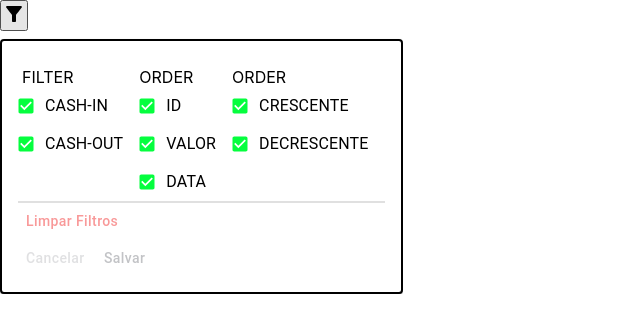
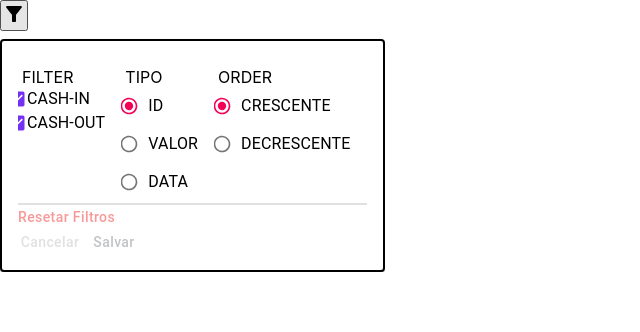
Before and after one commit to PedroMiguel7/NG-CASH, a React (Create React App) app in the folder ui/: page /filtro in a window 1280 px wide. Both pictures are taken after a click on the button 14 px from the left and 15 px from the top of the page. Shown: the top 332 px of the page, without its empty margins (0-640 px from the left). Built offline with nearby package versions, Linux system fonts and the light colour scheme.

Commit message:
:construction: feat: adding transfer filters

```diff
--- a/ui/src/app/components/filter/filtro.tsx
+++ b/ui/src/app/components/filter/filtro.tsx
@@ -10,8 +10,8 @@ import Checkbox from "@mui/material/Checkbox";
 import Divider from "@mui/material/Divider";
 import Button from "@mui/material/Button";
 import * as React from "react";
-import TextField from "@mui/material/TextField";
 import { Filtros, FiltrosContainer, FiltrosHeader } from "./styles";
+import { Radio } from "@material-ui/core";
 
 function FilterPopper(props: any) {
   const [anchorEl, setAnchorEl] = React.useState(null);
@@ -28,82 +28,84 @@ function FilterPopper(props: any) {
   const [checkboxState, setUnchecked] = React.useState();
 
   const limpar = () => {
-    setValue(new Date());
-    setValue2(new Date("1998-10-09"));
-    setCheckedFA(true);
-    setCheckedAN(true);
-    setCheckedCO(true);
+    setCheckedFCI(true);
+    setCheckedFCO(true);
+    setCheckedID(true);
+    setCheckedVA(false);
+    setCheckedDA(false);
+    setCheckedCE(true);
+    setCheckedDE(false);
   };
 
-  const CheckboxStyle = styled(Checkbox)({
+  const CheckboxStyle = styled(Radio)({
     color: "black",
     "&.Mui-checked": {
-      color: "#05FE3E",
+      color: "#7431F4",
     },
   });
 
-  const [checkedFA, setCheckedFA] = React.useState(true);
-  const handleChangeFA = (evento: any) => {
-    setCheckedFA(evento.target.checked);
+  const CheckboxStyleFILTER = styled(Checkbox)({
+    color: "black",
+    "&.Mui-checked": {
+      //   color: "#05FE3E",
+      color: "#7431F4",
+    },
+  });
+
+  // CHECK FILTER
+  const [checkedFCI, setCheckedFCI] = React.useState(true);
+  const handleChangeFCI = (evento: any) => {
+    setCheckedFCI(evento.target.checked);
+  };
+  const [checkedFCO, setCheckedFCO] = React.useState(true);
+  const handleChangeFCO = (evento: any) => {
+    setCheckedFCO(evento.target.checked);
   };
 
-  const [checkedAN, setCheckedAN] = React.useState(true);
-  const handleChangeAN = (evento: any) => {
-    setCheckedAN(evento.target.checked);
+  // CHECK TIPO
+  const [checkedID, setCheckedID] = React.useState(true);
+  const handleChangeID = (evento: any) => {
+    setCheckedID(evento.target.checked);
+    setCheckedVA(false);
+    setCheckedDA(false);
+  };
+  const [checkedVA, setCheckedVA] = React.useState(false);
+  const handleChangeVA = (evento: any) => {
+    setCheckedVA(evento.target.checked);
+    setCheckedID(false);
+    setCheckedDA(false);
+  };
+  const [checkedDA, setCheckedDA] = React.useState(false);
+  const handleChangeDA = (evento: any) => {
+    setCheckedDA(evento.target.checked);
+    setCheckedID(false);
+    setCheckedVA(false);
   };
 
-  const [checkedCO, setCheckedCO] = React.useState(true);
-  const handleChangeCO = (evento: any) => {
-    setCheckedCO(evento.target.checked);
+  // CHECK ORDER
+  const [checkedCE, setCheckedCE] = React.useState(true);
+  const handleChangeCE = (evento: any) => {
+    setCheckedCE(evento.target.checked);
+    setCheckedDE(false);
+  };
+  const [checkedDE, setCheckedDE] = React.useState(false);
+  const handleChangeDE = (evento: any) => {
+    setCheckedDE(evento.target.checked);
+    setCheckedCE(false);
   };
 
-  const [value, setValue] = React.useState(new Date());
-  //const [value2, setValue2] = React.useState('1998-10-09');
-  const [value2, setValue2] = React.useState(new Date("1998-10-09"));
-
-  var projetos = props.PROJETOS;
-
   function Filtrar() {
-    projetos = props.PROJETOS;
     var elementos: string[] = [];
-    if (checkedAN === true) {
-      elementos.push("Em Andamento");
+    if (checkedFCO || checkedFCI === false) {
+        checkedFCI ?  elementos.push("filter=cash-in") : elementos.push("filter=cash-out")
     }
-    if (checkedFA === true) {
-      elementos.push("A Fazer");
+    if (checkedID || checkedFCI === false) {
+        checkedFCI ?  elementos.push("filter=cash-in") : elementos.push("filter=cash-out")
     }
-    if (checkedCO === true) {
-      elementos.push("Concluido");
+    if (checkedCE || checkedDE === true) {
+        checkedCE ?  elementos.push("desc=false") : elementos.push("desc=true")
     }
-    if (elementos !== null) {
-      var novadata1 =
-        value2.getFullYear() +
-        "-" +
-        "0" +
-        (value2.getMonth() + 1) +
-        "-" +
-        value2.getDate();
-      var novadata =
-        value.getFullYear() +
-        "-" +
-        "0" +
-        (value.getMonth() + 1) +
-        "-" +
-        value.getDate();
-
-      props.SET(
-        projetos?.filter(
-          (Projetos: any) =>
-            elementos.includes(Projetos.status) &&
-            Projetos.data_criacao.slice(0, 10) >= novadata1 &&
-            Projetos.data_criacao.slice(0, 10) <= novadata
-        )
-      );
-
-      handleClose();
-    } else {
-      props.SET(projetos);
-    }
+    handleClose();
   }
 
   return (
@@ -118,7 +120,7 @@ function FilterPopper(props: any) {
                 backgroundColor: "white",
                 color: "black",
                 minWidth: "200px",
-                maxWidth: "490px",
+                maxWidth: "590px",
                 border: "2px solid",
                 borderColor: "black",
               }}
@@ -128,12 +130,12 @@ function FilterPopper(props: any) {
                   position: "relative",
                   mt: "10px",
                   "&::before": {
-                    backgroundColor: "#494A58",
+                    backgroundColor: "#05FE3E",
                     content: '""',
                     display: "block",
                     position: "absolute",
                     width: 12,
-                    height: 12,
+                    height: 10,
                     top: -6,
                     transform: "rotate(45deg)",
                     left: "calc(94% - 13px)",
@@ -148,66 +150,75 @@ function FilterPopper(props: any) {
                     </FiltrosHeader>
                     <FormGroup>
                       <FormControlLabel
-                        checked={checkedFA}
-                        onChange={handleChangeFA}
-                        control={<CheckboxStyle defaultChecked size="small" />}
+                        checked={checkedFCI}
+                        onChange={handleChangeFCI}
+                        control={
+                          <CheckboxStyleFILTER defaultChecked size="small" />
+                        }
                         label="CASH-IN"
-                        id="AFAZER"
+                        id="CASH-IN"
                       />
                       <FormControlLabel
-                        checked={checkedAN}
-                        onChange={handleChangeAN}
-                        control={<CheckboxStyle defaultChecked size="small" />}
+                        checked={checkedFCO}
+                        onChange={handleChangeFCO}
+                        control={
+                          <CheckboxStyleFILTER defaultChecked size="small" />
+                        }
                         label="CASH-OUT"
-                        id="EMANDAMENTO"
+                        id="CASH-OUT"
                       />
                     </FormGroup>
                   </FiltrosContainer>
-                  <div className="d-flex align-items-center mb-2">
-                    <span className="me-5 PopperTitle">ORDER</span>
-                    <FormGroup className="PopperOptions d-flex flex-row gap-2">
+
+                  <FiltrosContainer>
+                    <FiltrosHeader>
+                      <span>TIPO</span>
+                    </FiltrosHeader>
+                    <FormGroup>
                       <FormControlLabel
-                        checked={checkedFA}
-                        onChange={handleChangeFA}
+                        checked={checkedID}
+                        onChange={handleChangeID}
                         control={<CheckboxStyle defaultChecked size="small" />}
                         label="ID"
-                        id="AFAZER"
+                        id="ID"
                       />
                       <FormControlLabel
-                        checked={checkedAN}
-                        onChange={handleChangeAN}
+                        checked={checkedVA}
+                        onChange={handleChangeVA}
                         control={<CheckboxStyle defaultChecked size="small" />}
                         label="VALOR"
-                        id="EMANDAMENTO"
+                        id="VALOR"
                       />
                       <FormControlLabel
-                        checked={checkedCO}
-                        onChange={handleChangeCO}
+                        checked={checkedDA}
+                        onChange={handleChangeDA}
                         control={<CheckboxStyle defaultChecked size="small" />}
                         label="DATA"
-                        id="CONCLUIDO"
+                        id="DATA"
                       />
                     </FormGroup>
-                  </div>
-                  <div className="d-flex align-items-center mb-2">
-                    <span className="me-5 PopperTitle">ORDER</span>
-                    <FormGroup className="PopperOptions d-flex flex-row gap-2">
+                  </FiltrosContainer>
+                  <FiltrosContainer>
+                    <FiltrosHeader>
+                      <span>ORDER</span>
+                    </FiltrosHeader>
+                    <FormGroup>
                       <FormControlLabel
-                        checked={checkedFA}
-                        onChange={handleChangeFA}
+                        checked={checkedCE}
+                        onChange={handleChangeCE}
                         control={<CheckboxStyle defaultChecked size="small" />}
                         label="CRESCENTE"
-                        id="AFAZER"
+                        id="CRESCENTE"
                       />
                       <FormControlLabel
-                        checked={checkedAN}
-                        onChange={handleChangeAN}
+                        checked={checkedDE}
+                        onChange={handleChangeDE}
                         control={<CheckboxStyle defaultChecked size="small" />}
                         label="DECRESCENTE"
-                        id="EMANDAMENTO"
+                        id="DECRESCENTE"
                       />
                     </FormGroup>
-                  </div>
+                  </FiltrosContainer>
                 </Filtros>
 
                 <Divider />
@@ -224,7 +235,7 @@ function FilterPopper(props: any) {
                     className=""
                     onClick={() => limpar()}
                   >
-                    Limpar Filtros
+                    Resetar Filtros
                   </Button>
                   <div className="d-flex align-items-center">
                     <Button
```
Also changed, not shown: ui/src/app/pages/Home/home.tsx (+0 -30 lines).
